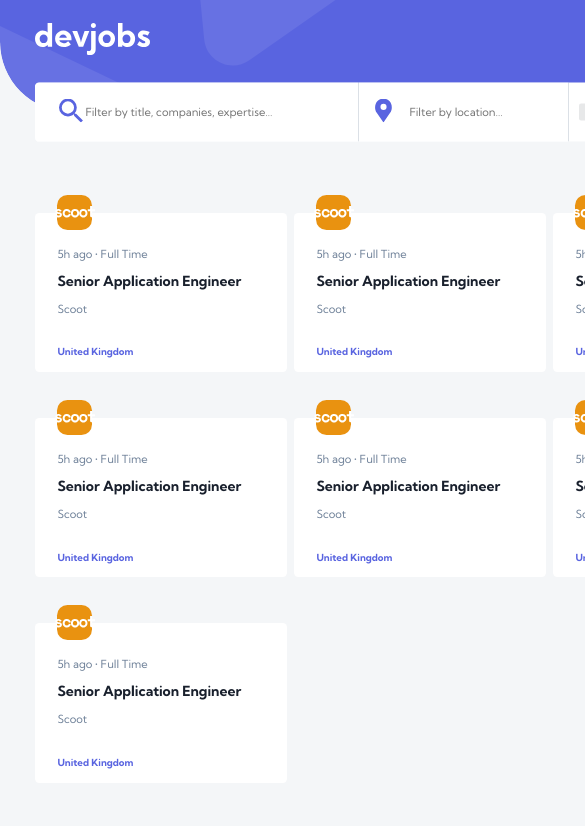
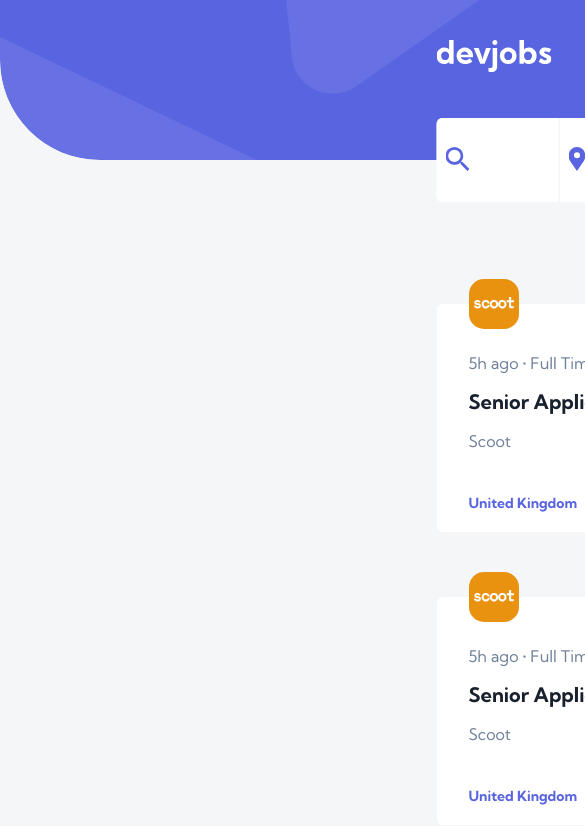
Before and after one commit to Avenntador/Dev-Jobs, a Next.js app: page / in a window 390 px wide. Shown: the top 826 px of the page, 585 px wide, since content can reach past the window. Built offline with nearby package versions, Linux system fonts and the light colour scheme.

Commit message:
#1 responsive main layout test

```diff
--- a/src/components/Card/Card.module.scss
+++ b/src/components/Card/Card.module.scss
@@ -1,5 +1,5 @@
 .card {
-  width: 38.1rem;
+  width: 35rem;
   height: 22.8rem;
   background-color: white;
   border-radius: 0.6rem;
@@ -7,24 +7,24 @@
   padding: 4.9rem 3.2rem 3.2rem 3.2rem;
 
   @include respond(big-desktop) {
-    //width < 2200
-    width: 39.2rem;
+    //width < 1800
+    width: 38.13rem;
   }
 
   @include respond(tab-land) {
-    //width < 1300?
-    width: 36.4rem;
+    //width < 1200?
+    width: 34rem;
   }
 
   @include respond(tab-port) {
-    //width < 1150?
-    width: 35.3rem;
+    //width < 900?
+    width: 33.3rem;
   }
 
-  @include respond(phone) {
-    //width < 950?
-    width: 36rem;
-  }
+  // @include respond(phone) {
+  //   //width < 600?
+  //   width: 36rem;
+  // }
 
   &__logoWrapper {
     width: 5rem;
--- a/src/components/Header/Header.module.scss
+++ b/src/components/Header/Header.module.scss
@@ -23,17 +23,17 @@
   }
 
   @include respond(tab-land) {
-    //width < 1300?
+    //width < 1200?
     width: $main-layout-header-width-tab_land;
   }
 
   @include respond(tab-port) {
-    //width < 1150?
+    //width < 900?
     width: $main-layout-header-width-tab_port;
   }
 
   @include respond(phone) {
-    //width < 950?
+    //width < 600?
     width: $main-layout-header-width-phone;
   }
 }
--- a/src/components/Switch/Switch.js
+++ b/src/components/Switch/Switch.js
@@ -1,10 +1,10 @@
 import style from "./Switch.module.scss";
 import { useState, useEffect, useContext } from "react";
 import { getFromLS } from "../../utils/localStorage";
+import { ThemeContext } from "../../themes/themeContext";
 import sunIcon from "/public/assets/desktop/icon-sun.svg";
 import moonIcon from "/public/assets/desktop/icon-moon.svg";
 import Image from "next/image";
-import { ThemeContext } from "../../themes/themeContext";
 
 const Switch = () => {
   const [active, setActive] = useState(false);
@@ -23,12 +23,14 @@ const Switch = () => {
   };
 
   return (
-    <div className={`${style.switchButton} switchButton`}>
+    <div
+      className={`${style.switchButton} switchButton`}
+      onClick={clickHandler}
+    >
       <div className={style.sunIcon}>
         <Image src={sunIcon} />
       </div>
       <div
-        onClick={clickHandler}
         className={`${style.switchButton__toggle} ${
           active ? style.active : ""
         }`}
--- a/src/components/Switch/Switch.module.scss
+++ b/src/components/Switch/Switch.module.scss
@@ -4,7 +4,7 @@
   border-radius: 1.2rem;
   background-color: $secondary-color-white;
   position: relative;
-
+  cursor: pointer;
   &__toggle {
     width: 1.4rem;
     height: 1.4rem;
@@ -15,7 +15,6 @@
     left: 10%;
     transform: translateY(-50%);
     transition: 0.3s;
-    cursor: pointer;
 
     &:hover {
       background-color: $primary-color-light-violet;
--- a/src/layouts/DetailLayout/DetailLayout.module.scss
+++ b/src/layouts/DetailLayout/DetailLayout.module.scss
@@ -1,6 +1,9 @@
 .container,
 .mainWrapper {
   margin: 0 auto;
+  display: flex;
+  flex-direction: column;
+  min-height: 100vh;
 }
 
 .container {
@@ -14,7 +17,7 @@
 }
 
 .footer {
-  // margin-top: auto;
+  margin-top: auto;
   width: $detail-layout-footer-width;
 
   &__content {
--- a/src/layouts/MainLayout/MainLayout.module.scss
+++ b/src/layouts/MainLayout/MainLayout.module.scss
@@ -19,12 +19,12 @@
   }
 
   @include respond(tab-port) {
-    //width < 1150?
+    //width < 900?
     width: $main-layout-mainWrapper-width-tab_port;
   }
 
   @include respond(phone) {
-    //width < 950?
+    //width < 600?
     width: $main-layout-mainWrapper-width-phone;
   }
 }
--- a/src/pages/index.module.scss
+++ b/src/pages/index.module.scss
@@ -2,39 +2,38 @@
   @include d-flex(row, inherit, inherit);
   flex-wrap: wrap;
 
-  @include respond(big-desktop) {
-    //width < 2200?
-    & > :not(:nth-child(4n)) {
-      margin-right: 1rem;
-    }
+  & > :not(:nth-child(3n)) {
+    margin-right: 2.8rem;
   }
 
-  @media (max-width: 137.5em) {
+  @include respond(big-desktop) {
+    //width < 1800?
     & > :not(:nth-child(3n)) {
       margin-right: 2.8rem;
     }
   }
 
   @include respond(tab-land) {
-    //width < 1300?
+    //width < 1200?
     & > :not(:nth-child(3n)) {
-      margin-right: 2.8rem;
+      margin-right: 2rem;
     }
   }
 
   @include respond(tab-port) {
-    //width < 1150?
+    //width < 900?
     & > :not(:nth-child(3n)) {
-      margin-right: 1rem;
+      margin-right: 0;
     }
+    justify-content: space-between;
   }
 
-  @include respond(phone) {
-    //width < 950?
-    & > :not(:nth-child(3n)) {
-      margin-right: 1rem;
-    }
-  }
+  // @include respond(phone) {
+  //   //width < 600?
+  //   & > :not(:nth-child(3n)) {
+  //     margin-right: 1rem;
+  //   }
+  // }
 
   & > div {
     margin-bottom: 6.5rem;
--- a/src/sass/abstracts/_variables.scss
+++ b/src/sass/abstracts/_variables.scss
@@ -47,25 +47,25 @@ $font-family-bold: "Kumbh-Sans-bold";
 
 // ------------ Main Layout --------------
 
-// normal size (1200-2200)
-$main-layout-mainWrapper-width-default: 120rem;
-$main-layout-header-width-default: 120rem;
+// normal size (1200-1800)
+$main-layout-mainWrapper-width-default: 111rem;
+$main-layout-header-width-default: 111rem;
 
-// big desktop (> 2200)
-$main-layout-mainWrapper-width-big: 160rem;
-$main-layout-header-width-big: 160rem;
+// big desktop (> 1800)
+$main-layout-mainWrapper-width-big: 120rem;
+$main-layout-header-width-big: 120rem;
 
-// tab land (< 1300)
-$main-layout-mainWrapper-width-tab_land: 115rem;
-$main-layout-header-width-tab_land: 115rem;
+// tab land (< 1200)
+$main-layout-mainWrapper-width-tab_land: 106rem;
+$main-layout-header-width-tab_land: 106rem;
 
-// tab portrait (< 1150)
-$main-layout-mainWrapper-width-tab_port: 108rem;
-$main-layout-header-width-tab_port: 108rem;
+// tab portrait (< 900)
+$main-layout-mainWrapper-width-tab_port: 68.9rem;
+$main-layout-header-width-tab_port: 68.9rem;
 
-// phone (< 950)
-$main-layout-mainWrapper-width-phone: 110rem;
-$main-layout-header-width-phone: 110rem;
+// phone (< 600)
+$main-layout-mainWrapper-width-phone: 32.7rem;
+$main-layout-header-width-phone: 32.7rem;
 
 
 
--- a/src/sass/core/_reset.scss
+++ b/src/sass/core/_reset.scss
@@ -68,25 +68,25 @@ video {
 html {
   font-size: 62.5%; // 1rem = 10px  10px/16px = 62.5%
 
-  @include respond(big-desktop) {
-    //width < 1800?
-    font-size: 75%; // 1rem = 12rem 12/16 =  75%
-  }
+  // @include respond(big-desktop) {
+  //   //width < 1800?
+  //   font-size: 75%; // 1rem = 12rem 12/16 =  75%
+  // }
 
-  @include respond(tab-land) {
-    //width < 1300?
-    font-size: 56.25%; // 1rem = 9rem    9/16 = 56.25%
-  }
+  // @include respond(tab-land) {
+  //   //width < 1200?
+  //   font-size: 56.25%; // 1rem = 9rem    9/16 = 56.25%
+  // }
 
-  @include respond(tab-port) {
-    //width < 1150?
-    font-size: 50%; // 1rem = 8rem    8/16 = 50%
-  }
+  // @include respond(tab-port) {
+  //   //width < 900?
+  //   font-size: 50%; // 1rem = 8rem    8/16 = 50%
+  // }
 
-  @include respond(phone) {
-    //width < 950?
-    font-size: 43.75%; // 1rem = 7rem    7/16 =  43.75%
-  }
+  // @include respond(phone) {
+  //   //width < 600?
+  //   font-size: 43.75%; // 1rem = 7rem    7/16 =  43.75%
+  // }
 }
 
 footer,
```
Also changed, not shown: src/sass/abstracts/_mixins.scss (+12 -12 lines).
